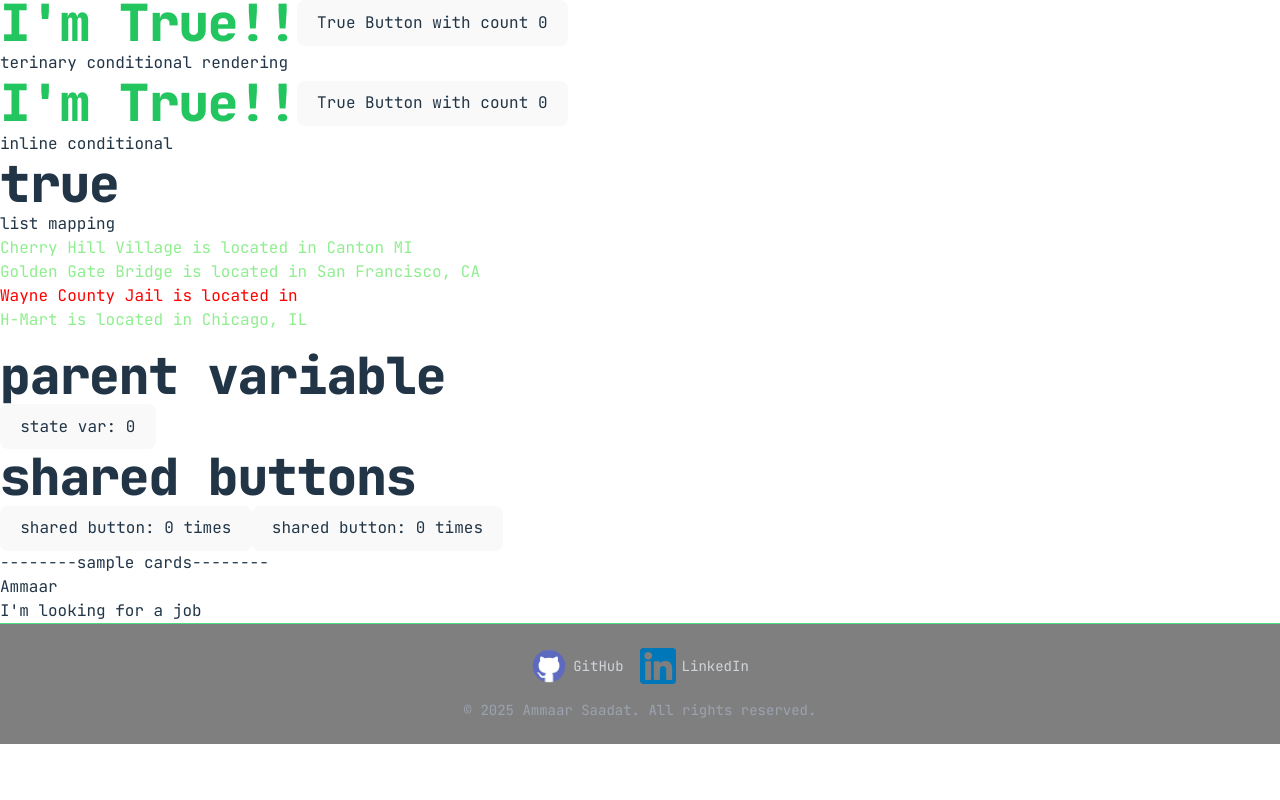
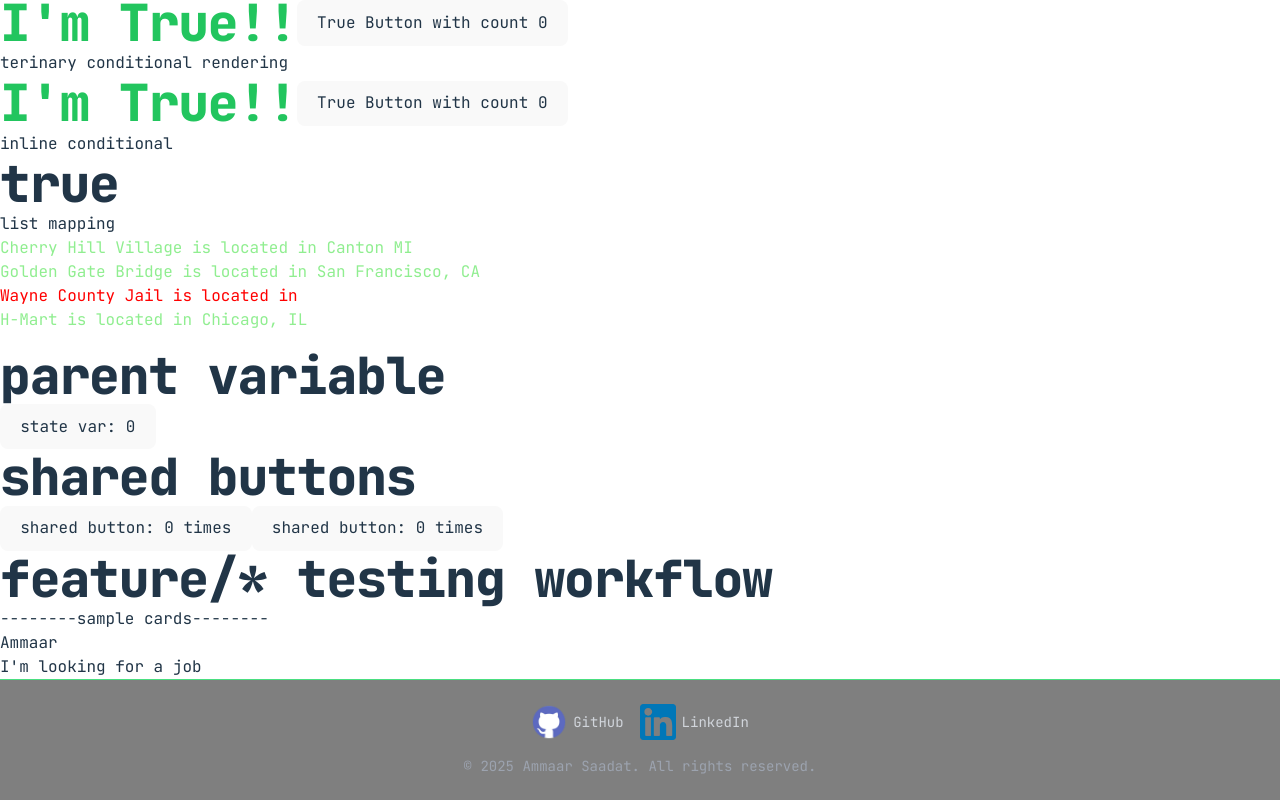
Before and after one commit to saadatam/ammaar_web, a React (Vite) app in the folder ammaar_web/: page /sample in a window 1280 px wide. Shown: the part 767-1567 px from the top of the page. Before the commit the page ends 1511 px from the top, so only its background shows below. Built offline with nearby package versions, Linux system fonts and the light colour scheme.

Commit message:
checking cloudflare deployment

```diff
--- a/ammaar_web/src/components/SampleComponent.tsx
+++ b/ammaar_web/src/components/SampleComponent.tsx
@@ -119,6 +119,7 @@ function SampleComponent(){
             <h1>shared buttons</h1>
             <SharedButton shar={count} onClick={handleClick}/>
             <SharedButton shar={count} onClick={handleClick}/>
+            <h1>feature/* testing workflow</h1>
 
         </div>
     )
```
